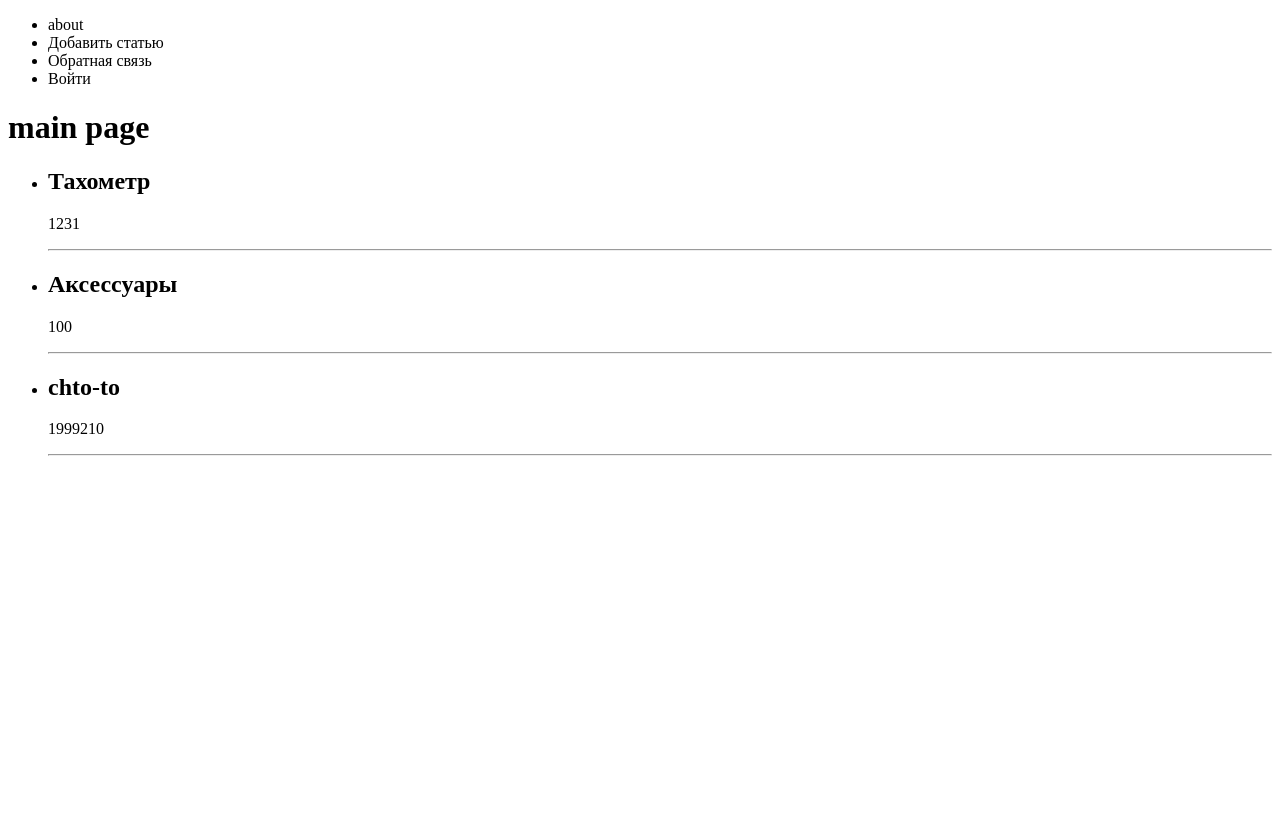
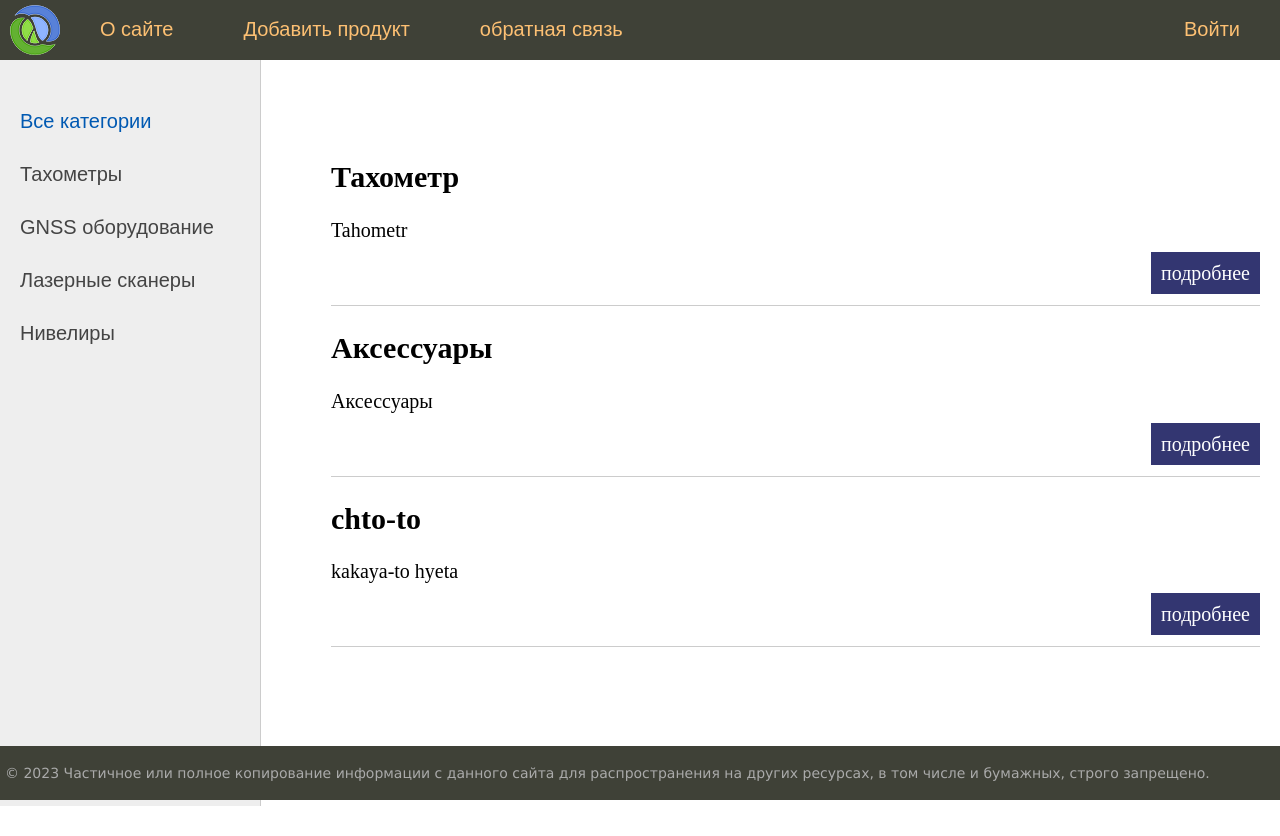
Before and after one commit to grustniyebalnik/djlast, a Django app: page / in a window 1280 px wide. Before the commit the page ends 456 px from the top, so only its background shows below. Run offline with Django 4.2, Linux system fonts and the light colour scheme; data comes from the database, SQL or seed files in the repository.

Commit message:
commit urls in templates

```diff
--- a/coolsite/equipment/models.py
+++ b/coolsite/equipment/models.py
@@ -1,5 +1,5 @@
 from django.db import models
-
+from django.urls import reverse
 class Equipment(models.Model):
     title = models.CharField(max_length=255)
     price = models.IntegerField()
@@ -9,3 +9,6 @@ class Equipment(models.Model):
 
     def __str__(self):
         return self.title
+
+    def get_absolute_url(self):
+        return reverse('prod', kwargs={'prod_id': self.pk})
--- a/coolsite/equipment/static/equipment/css/style.css
+++ b/coolsite/equipment/static/equipment/css/style.css
@@ -0,0 +1,392 @@
+html, body {
+	font-family: 'Arial';
+	margin: 0;
+	padding: 0;
+	height: 100%;
+	width: 100%;
+	color: #444;
+}
+
+a {
+	color: #0059b2;
+	text-decoration: none;
+}
+a:hover {
+	color: #CC0000;
+	text-decoration: underline;
+}
+
+img {max-width: 600px; height: auto;}
+
+img.img-article-left {
+	max-width: 300px;
+	height: auto;
+	float: left;
+	padding: 0 10px 10px 0;
+}
+
+img.img-article-left.thumb {
+	max-width: 150px;
+	height: auto;
+}
+
+p.link-read-post {
+	text-align: right;
+}
+p.link-read-post a {
+	padding: 10px;
+	min-width: 100px;
+	background: #333671;
+	color: #fff;
+	text-decoration: none;
+}
+
+div.article-panel {
+    background: #eee;
+    padding: 5px 10px 5px 10px;
+    box-sizing: border-box;
+    overflow: hidden;
+    color: #555;
+}
+div.article-panel p.first {
+    margin: 0;
+    float: left;
+}
+div.article-panel p.last {
+    margin: 0;
+    float: right;
+}
+
+ul.list-articles {
+	list-style: none;
+	margin: 0;
+	padding: 0;
+}
+ul.list-articles li {
+	border-bottom: 1px solid #ccc;
+}
+
+.table-page {
+	width: 100%;
+	height: 100%;
+	vertical-align: top;
+}
+.table-page tr {height: 100%;}
+
+.clear {clear: both;}
+
+.header {
+	background: #3F4137;
+	height: 60px;
+}
+
+.logo {
+	background: url('../images/logo.png') no-repeat 10px 5px;
+	width: 70px;
+	height: 60px;
+}
+
+ul.mainmenu {
+	list-style: none;
+	margin: 0;
+	padding: 0;
+	height: 60px;
+	color: #fdc073;
+	font-size: 20px;
+	overflow: hidden;
+}
+ul.mainmenu li {
+	float: left;
+	margin: 18px 40px 0 30px;
+}
+ul.mainmenu li.logo {margin: 0;}
+ul.mainmenu li.last {float: right;}
+
+ul.mainmenu li a {
+	color: #fdc073;
+	text-decoration: none;
+}
+ul.mainmenu li a:hover {
+	color: #FDA83D;
+}
+
+.panelitems {
+	text-align: center;
+}
+
+ul.langitem {
+	list-style: none;
+	display: inline-block;
+	margin: 30px;
+	padding: 0;
+	max-width: 300px
+}
+ul.langitem li {
+	margin: 10px 0 0 0;
+	width: 100%;
+}
+ul.langitem li.image {
+	margin: 0;
+	text-align: center;
+	width: 100%;
+	height: 250px;
+	overflow: hidden;
+}
+ul.langitem li.descr {
+	color: #777;
+	height: 170px;
+	overflow: hidden;
+}
+ul.langitem li a {
+	color: #fdc073;
+	text-decoration: none;
+	font-size: 20px;
+}
+ul.langitem li a:hover {
+	color: #FDA83D;
+}
+div.button {
+	background: #3F4137;
+	max-width: 200px;
+	margin: 0 auto;
+	padding: 5px 20px 5px 20px;
+	border-radius: 10px;
+	font-size: 20px;
+}
+
+.table-content {
+	width: 100%;
+	min-height: 100%;
+	height: 100%;
+}
+
+.left-chapters {
+	margin: 0;
+	background: #eee;
+	border-right: 1px solid #ccc;
+	min-height: 100%;
+}
+.left-chapters ul {
+	width: 230px;
+	min-height: 100%;
+	margin: 0;
+	padding: 20px 10px 10px 20px;
+	list-style: none;
+	font-size: 20px;
+}
+.left-chapters ul li {
+	margin: 30px 0 0 0;
+	color: #999;
+}
+.left-chapters ul li.selected {color: #0059b2; }
+.left-chapters ul li a {
+	color: #444;
+	text-decoration: none;
+}
+.left-chapters ul li a:hover { color: #CC0000; }
+.left-chapters ul li.share {margin: 60px 0 0 0;}
+.left-chapters ul li.share p {margin: 30px 0 30px 0;}
+.left-chapters ul li.share a {
+	display: inline-block;
+	width: 40px;
+	height: 40px;
+	margin: 0 20px 0 0;
+}
+.left-chapters ul li.share a.share-yt {
+	width: 100%;
+	height: 30px;
+	background: url('../images/share_yt.png') no-repeat 0 0
+}
+.left-chapters ul li.share a.share-yt:hover {
+	width: 100%;
+	height: 30px;
+	background: url('../images/share_yt.png') no-repeat 0 -30px
+}
+
+.content {
+	padding: 40px 20px 20px 40px;
+	width: 100%;
+	box-sizing: border-box;
+}
+
+ul.breadcrumbs {
+	margin: 0;
+	padding: 0;
+	list-style: none;
+	font-size: 20px;
+	font-family: Sans-serif, Arial, Tahoma;
+}
+ul.breadcrumbs li {
+	display: inline-block;
+}
+ul.breadcrumbs li a {
+	color: #0059b2;
+	text-decoration: none;
+}
+ul.breadcrumbs li a:hover { color: #CC0000; }
+ul.breadcrumbs li:after{
+	padding: 0 10px 0 10px;
+	content: "\2192";
+}
+ul.breadcrumbs li.last:after {content: "";}
+
+ul.control {
+	margin: 0;
+	padding: 60px 0 0 0;
+	list-style: none;
+	font-family: Sans-serif, Arial, Tahoma;
+	font-size: 18px;
+	width: 100%;
+}
+ul.control li {	float: left; padding: 0 0 0 10px;}
+ul.control li.first:before {content: "\2190"; padding: 0 10px 0 0;}
+ul.control li.last {float: right; padding: 0 40px 0 0;}
+ul.control li.last:after {content: "\2192"; padding: 0 0 0 10px;}
+ul.control li a { color: #0059b2; text-decoration: none; }
+ul.control li a:hover { color: #CC0000; }
+
+ul.content-table {
+	margin: 0;
+	padding: 60px 0 0 30px;
+	list-style: none;
+	font-family: Sans-serif, Arial, Tahoma;
+	font-size: 28px;
+}
+ul.content-table li {
+	margin: 0 0 40px 0;
+}
+ul.content-table li a {
+	color: #BB5715;
+	text-decoration: none;
+}
+ul.content-table li a:hover {color: #F0711C;}
+
+.content-text {
+	margin: 60px 0 0 30px;
+	color: #000;
+	font-size: 20px;
+	font-family: Yandex Sans Display Light;
+}
+.content-text h1 {font-size: 32px;}
+
+ul.lang-list {
+	list-style: none;
+	margin: 0;
+	padding: 14px 0 0 0;
+	background: #3F4137;
+	width: 100%;
+	height: 50px;
+	border-top: 1px solid #959A82;
+	box-sizing: border-box;
+	font-size: 18px;
+	font-family: Sans-serif, Arial, Tahoma;
+}
+ul.lang-list li {
+	display: inline-block;
+	margin-left: 40px;
+}
+ul.lang-list li.selected {color: #fdc073; border-bottom: 1px solid #fdc073;}
+ul.lang-list li a {
+	color: #eee;
+	text-decoration: none;
+}
+ul.lang-list li a:hover {color: #fdc073;}
+
+.topic-subject .topic-line {
+	border-bottom: 1px solid #CC0000;
+	margin-top: -16px;
+}
+
+.topic-subject .topic-text {
+	display: inline-block;
+	font-size: 28px;
+	color: #777;
+	padding: 0 10px 0 10px;
+	margin-left: 30px;
+	background: #fff;
+	font-family: Sans-serif, Arial, Tahoma;
+}
+
+.list-topic {
+	margin: 40px 0 60px 0;
+	font-family: Sans-serif, Arial, Tahoma;
+}
+.list-topic p {
+	margin: 0;
+	font-size: 28px;
+}
+.list-topic ol {
+	columns: 2;
+	-webkit-columns: 2;
+	column-gap: 40px;
+}
+.list-topic ol li {
+	display: list-item;
+	margin: 10px 10px 0 0px;
+	padding: 0 0 0 10px;
+}
+.list-topic ol li a {
+	color: #0059b2;
+	text-decoration: none;
+}
+.list-topic ol li a:hover {color: #CC0000;}
+
+.highlight {
+	max-width: 350px;
+	padding: 0 10px 0 10px;
+	margin: 0;
+	overflow: auto;
+	overflow-y: hidden;
+	background: #f0f0f0;
+}
+.highlight p { margin: 0; }
+.highlight .block {
+	width: 100%;
+	margin: 0;
+}
+.highlight .block p { margin: 0; }
+
+.quote {
+	background: url('../images/blockquote.png') no-repeat 0 10px;
+	padding: 5px 5px 5px 70px;
+	font-family: Sans-serif, Arial, Tahoma;
+	font-style: italic;
+}
+
+#footer {
+	box-sizing: border-box;
+
+	background: #3F4137;
+	padding: 5px;
+	color: #aaa;
+	font-size: 14px;
+	font-family: Verdana, Geneva, Arial, Helvetica;
+	text-align: left;
+	overflow: hidden;
+}
+#footer a {
+	text-decoration: underline;
+	color: #aaa;
+}
+
+.form-input {
+    width: 300px;
+    font-size: 16px;
+}
+
+.form-label {
+    display: inline-block;
+    min-width: 150px;
+    vertical-align: top;
+}
+
+.form-error ul {
+    list-style: none;
+    padding: 0;
+    color: #CC0000;
+}
+
+.form-button {
+    min-width: 200px;
+    font-size: 16px;
+}
--- a/coolsite/equipment/templates/equipment/base.html
+++ b/coolsite/equipment/templates/equipment/base.html
@@ -1,19 +1,66 @@
+{% load static %}
 <!DOCTYPE html>
-<html lang="en">
+<html>
 <head>
-    <meta charset="UTF-8">
-    <title>{{title}}</title>
+	<title>{{title}}</title>
+	<link type="text/css" href="{% static 'equipment/css/style.css' %}" rel="stylesheet" />
+	<meta http-equiv="Content-Type" content="text/html; charset=utf-8">
+	<link rel="shortcut icon" href="{% static 'equipment/images/main.ico' %}" type="image/x-icon"/>
+	<meta name="viewport" content="width=device-width, initial-scale=1.0">
 </head>
 <body>
+<table class="table-page" border=0 cellpadding="0" cellspacing="0">
+<tr><td valign=top>
 {% block mainmenu %}
-<ul>
-    {% for m in menu %}
-    <li>{{m}}</li>
-    {% endfor %}
-</ul>
-{% endblock %}
+		<div class="header">
+			<ul id="mainmenu" class="mainmenu">
+			<li class="logo"><a href="{% url 'home' %}"><div class="logo"></div></a></li>
+{% for m in menu %}
+	{% if not forloop.last %}
+			<li><a href="{% url m.url_name %}">{{m.title}}</a></li>
+	{% else %}
+			<li class="last"><a href="{% url m.url_name %}">{{m.title}}</a></li>
+	{% endif %}
+{% endfor %}
+			</ul>
+			<div class="clear"></div>
+		</div>
+{% endblock mainmenu %}
 
+
+<table class="table-content" border=0 cellpadding="0" cellspacing="0">
+<tr>
+<!-- Sidebar слева -->
+	<td valign="top" class="left-chapters">
+	<ul id="leftchapters">
+		<li class="selected">Все категории</li>
+		<li><a href="#">Тахометры</a></li>
+		<li><a href="#">GNSS оборудование</a></li>
+		<li><a href="#">Лазерные сканеры</a></li>
+        <li><a href="#">Нивелиры</a></li>
+	</ul>
+</td>
+<!-- Конец Sidebar'а -->
+<td valign="top" class="content">
+	<!-- Хлебные крошки -->
+	{% block breadcrumbs %}
+	{% endblock %}
+
+<!-- Блок контента -->
+	<div class="content-text">
 {% block content %}
 {% endblock %}
+	</div>
+<!-- Конец блока контента -->
+
+</td></tr></table>
+</td></tr>
+<!-- Footer -->
+<tr><td valign=top>
+	<div id="footer">
+		<p>&copy; 2023 Частичное или полное копирование информации с данного сайта для распространения на других ресурсах, в том числе и бумажных, строго запрещено.</p>
+	</div>
+</td></tr></table>
+<!-- Конец footer'а и страницы -->
 </body>
 </html>
--- a/coolsite/equipment/templates/equipment/index.html
+++ b/coolsite/equipment/templates/equipment/index.html
@@ -1,15 +1,16 @@
+
 {% extends 'equipment/base.html' %}
 
 {% block content %}
-<h1>{{ title }}</h1>
-
-<ul>
-    {% for p in products %}
-    <li>
-    <h2>{{p.title}}</h2>
-    <p>{{p.price}}</p>
-        <hr>
-    </li>
-    {% endfor %}
+<ul class="list-articles">
+	{% for p in products %}
+			<li><h2>{{p.title}}</h2>
+	{% autoescape on %}
+	{{p.content|linebreaks|truncatewords:50}}
+	{% endautoescape %}
+			<div class="clear"></div>
+			<p class="link-read-post"><a href="{{ p.get_absolute_url }}">подробнее</a></p>
+			</li>
+	{% endfor %}
 </ul>
 {% endblock %}
--- a/coolsite/equipment/urls.py
+++ b/coolsite/equipment/urls.py
@@ -4,5 +4,8 @@ from .views import *
 urlpatterns = [
     path('', index, name='home'),
     path('about/', about, name='about'),
-    re_path(r'^archive/(?P<year>[0-9]{4})/', archive),
+    path('add_page/', addpage, name='add_product'),
+    path('contact/', contact, name='contact'),
+    path('login/', login, name='login'),
+    path('product/<int:prod_id>', show_prod, name='prod'),
 ]
--- a/coolsite/equipment/views.py
+++ b/coolsite/equipment/views.py
@@ -4,19 +4,36 @@ from django.shortcuts import render, redirect
 
 from .models import *
 
-menu = ["about", "Добавить статью", "Обратная связь", "Войти"]
+menu = [{'title': "О сайте", 'url_name': "about"},
+        {'title': "Добавить продукт", 'url_name': "add_product"},
+        {'title': "обратная связь", 'url_name': "contact"},
+        {'title': "Войти", 'url_name': "login"},
+
+        ]
 
 def index(request):
     products = Equipment.objects.all()
-    return render(request, 'equipment/index.html', {'products': products, 'menu': menu, 'title': 'main page'})
+    context={
+        'products': products,
+        'menu': menu,
+        'title': 'main page'
+    }
+    return render(request, 'equipment/index.html', context=context)
 
 def about(request):
     return render(request, 'equipment/about.html', {'menu': menu, 'title': 'about'})
 
-def archive(request, year):
-    if int(year) > 2023:
-        return redirect('home')
-    return HttpResponse(f"<h1>archive</h1><p>{year}</p>")
+def addpage(request):
+    return HttpResponse("addpage")
+
+def contact(request):
+    return HttpResponse("contact")
+
+def login(request):
+    return HttpResponse("login")
+
+def show_prod(request, prod_id):
+    return HttpResponse(f"product with id = {prod_id}")
 
 def pageNotFound(request, exception):
     return HttpResponseNotFound('<h1>Страница не найдена:(</h1>')
```
Also changed, not shown: coolsite/equipment/static/equipment/images/blockquote.png (added), coolsite/equipment/static/equipment/images/btn_yt.png (added), coolsite/equipment/static/equipment/images/logo.png (added), coolsite/equipment/static/equipment/images/main.ico (added), coolsite/equipment/static/equipment/images/share_yt.png (added), coolsite/equipment/static/equipment/images/smallmenu.png (added).
